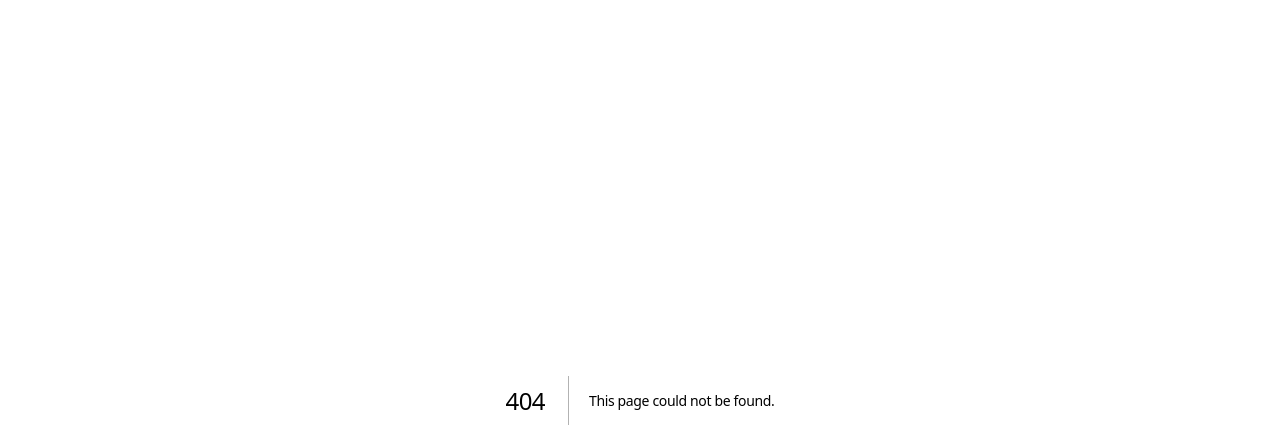
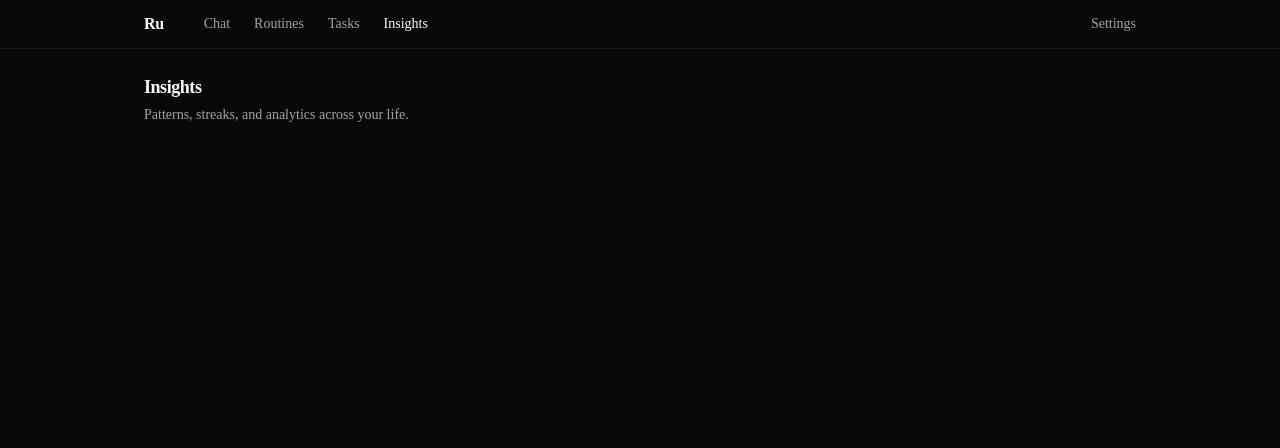
Before and after one commit to PiyushMalik01/Ru, a Next.js app: page /insights in a window 1280 px wide. Before the commit this address had no page. Shown: the top 448 px of the page. Built offline with nearby package versions, Linux system fonts and the light colour scheme.

Commit message:
feat: add app shell — top tabs, 4 page routes, settings

```diff
--- /dev/null
+++ b/src/app/(app)/chat/page.tsx
@@ -0,0 +1,8 @@
+export default function ChatPage() {
+  return (
+    <div className="flex flex-col items-center justify-center py-20">
+      <h2 className="text-lg font-semibold">Chat</h2>
+      <p className="mt-2 text-sm text-muted-foreground">Talk to Ru. Your conversation will appear here.</p>
+    </div>
+  );
+}
--- /dev/null
+++ b/src/app/(app)/insights/page.tsx
@@ -0,0 +1,10 @@
+export default function InsightsPage() {
+  return (
+    <div className="space-y-6">
+      <div>
+        <h2 className="text-lg font-semibold">Insights</h2>
+        <p className="mt-1 text-sm text-muted-foreground">Patterns, streaks, and analytics across your life.</p>
+      </div>
+    </div>
+  );
+}
--- /dev/null
+++ b/src/app/(app)/layout.tsx
@@ -0,0 +1,12 @@
+import { TopNav } from "@/components/app-shell/top-nav";
+
+export default function AppLayout({ children }: { children: React.ReactNode }) {
+  return (
+    <div className="flex min-h-screen flex-col">
+      <TopNav />
+      <main className="mx-auto w-full max-w-5xl flex-1 px-4 pb-24 pt-6">
+        {children}
+      </main>
+    </div>
+  );
+}
--- /dev/null
+++ b/src/app/(app)/routines/page.tsx
@@ -0,0 +1,10 @@
+export default function RoutinesPage() {
+  return (
+    <div className="space-y-6">
+      <div>
+        <h2 className="text-lg font-semibold">Routines</h2>
+        <p className="mt-1 text-sm text-muted-foreground">Your habits and daily routines. Auto-detected and manually declared.</p>
+      </div>
+    </div>
+  );
+}
--- /dev/null
+++ b/src/app/(app)/settings/page.tsx
@@ -0,0 +1,10 @@
+export default function SettingsPage() {
+  return (
+    <div className="space-y-6">
+      <div>
+        <h2 className="text-lg font-semibold">Settings</h2>
+        <p className="mt-1 text-sm text-muted-foreground">Profile, AI provider, and notification preferences.</p>
+      </div>
+    </div>
+  );
+}
--- /dev/null
+++ b/src/app/(app)/tasks/page.tsx
@@ -0,0 +1,10 @@
+export default function TasksPage() {
+  return (
+    <div className="space-y-6">
+      <div>
+        <h2 className="text-lg font-semibold">Tasks</h2>
+        <p className="mt-1 text-sm text-muted-foreground">Tasks extracted from your conversations with Ru.</p>
+      </div>
+    </div>
+  );
+}
--- a/src/app/page.tsx
+++ b/src/app/page.tsx
@@ -1,65 +1,5 @@
-import Image from "next/image";
+import { redirect } from "next/navigation";
 
-export default function Home() {
-  return (
-    <div className="flex flex-col flex-1 items-center justify-center bg-zinc-50 font-sans dark:bg-black">
-      <main className="flex flex-1 w-full max-w-3xl flex-col items-center justify-between py-32 px-16 bg-white dark:bg-black sm:items-start">
-        <Image
-          className="dark:invert"
-          src="/next.svg"
-          alt="Next.js logo"
-          width={100}
-          height={20}
-          priority
-        />
-        <div className="flex flex-col items-center gap-6 text-center sm:items-start sm:text-left">
-          <h1 className="max-w-xs text-3xl font-semibold leading-10 tracking-tight text-black dark:text-zinc-50">
-            To get started, edit the page.tsx file.
-          </h1>
-          <p className="max-w-md text-lg leading-8 text-zinc-600 dark:text-zinc-400">
-            Looking for a starting point or more instructions? Head over to{" "}
-            <a
-              href="https://vercel.com/templates?framework=next.js&utm_source=create-next-app&utm_medium=appdir-template-tw&utm_campaign=create-next-app"
-              className="font-medium text-zinc-950 dark:text-zinc-50"
-            >
-              Templates
-            </a>{" "}
-            or the{" "}
-            <a
-              href="https://nextjs.org/learn?utm_source=create-next-app&utm_medium=appdir-template-tw&utm_campaign=create-next-app"
-              className="font-medium text-zinc-950 dark:text-zinc-50"
-            >
-              Learning
-            </a>{" "}
-            center.
-          </p>
-        </div>
-        <div className="flex flex-col gap-4 text-base font-medium sm:flex-row">
-          <a
-            className="flex h-12 w-full items-center justify-center gap-2 rounded-full bg-foreground px-5 text-background transition-colors hover:bg-[#383838] dark:hover:bg-[#ccc] md:w-[158px]"
-            href="https://vercel.com/new?utm_source=create-next-app&utm_medium=appdir-template-tw&utm_campaign=create-next-app"
-            target="_blank"
-            rel="noopener noreferrer"
-          >
-            <Image
-              className="dark:invert"
-              src="/vercel.svg"
-              alt="Vercel logomark"
-              width={16}
-              height={16}
-            />
-            Deploy Now
-          </a>
-          <a
-            className="flex h-12 w-full items-center justify-center rounded-full border border-solid border-black/[.08] px-5 transition-colors hover:border-transparent hover:bg-black/[.04] dark:border-white/[.145] dark:hover:bg-[#1a1a1a] md:w-[158px]"
-            href="https://nextjs.org/docs?utm_source=create-next-app&utm_medium=appdir-template-tw&utm_campaign=create-next-app"
-            target="_blank"
-            rel="noopener noreferrer"
-          >
-            Documentation
-          </a>
-        </div>
-      </main>
-    </div>
-  );
+export default function HomePage() {
+  redirect("/chat");
 }
--- /dev/null
+++ b/src/components/app-shell/top-nav.tsx
@@ -0,0 +1,41 @@
+"use client";
+import Link from "next/link";
+import { usePathname } from "next/navigation";
+import { cn } from "@/lib/utils";
+
+const tabs = [
+  { name: "Chat", href: "/chat" },
+  { name: "Routines", href: "/routines" },
+  { name: "Tasks", href: "/tasks" },
+  { name: "Insights", href: "/insights" },
+];
+
+export function TopNav() {
+  const pathname = usePathname();
+  return (
+    <nav className="sticky top-0 z-50 border-b border-[rgba(255,255,255,0.06)] bg-background/80 backdrop-blur-sm">
+      <div className="mx-auto flex h-12 max-w-5xl items-center justify-between px-4">
+        <div className="flex items-center gap-1">
+          <Link href="/chat" className="mr-6 text-base font-bold tracking-tight">Ru</Link>
+          <div className="flex overflow-x-auto scrollbar-none">
+            {tabs.map((tab) => (
+              <Link key={tab.href} href={tab.href}
+                className={cn("relative whitespace-nowrap px-3 py-3 text-sm transition-colors",
+                  pathname === tab.href ? "text-foreground" : "text-muted-foreground hover:text-foreground"
+                )}>
+                {tab.name}
+                {pathname === tab.href && <span className="absolute inset-x-3 -bottom-px h-px bg-foreground" />}
+              </Link>
+            ))}
+          </div>
+        </div>
+        <Link href="/settings"
+          className={cn("text-sm transition-colors",
+            pathname === "/settings" ? "text-foreground" : "text-muted-foreground hover:text-foreground"
+          )}>
+          Settings
+        </Link>
+      </div>
+    </nav>
+  );
+}
```
